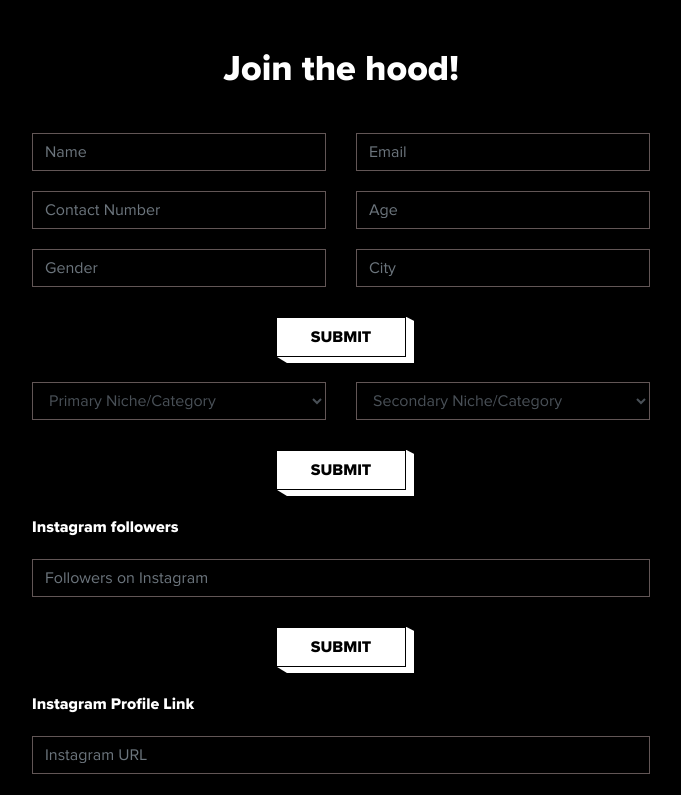
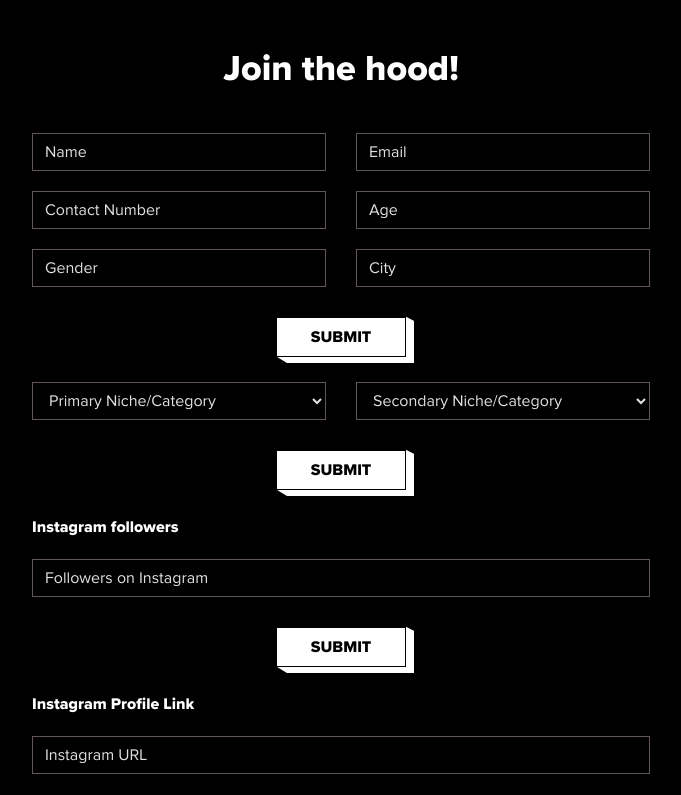
Before and after one commit to bhasink/youthbeat2022, a Next.js app: page /creator in a window 1280 px wide. Shown: the part 4165-4960 px from the top of the page, without its empty margins (299-980 px from the left). Built offline with nearby package versions, Linux system fonts and the light colour scheme; a web font is replaced by a local one.

Commit message:
steps forms creator placeholder color

```diff
--- a/public/themewhite.css
+++ b/public/themewhite.css
@@ -112,6 +112,15 @@
 }
 
 
+.mnformsty .form-control::placeholder,
+.mnformsty select.form-control{
+    color: #e0e0e0;
+}
+
+.mnformsty select.form-control option{
+     color: #000;
+}
+
 /* css */
 
 @media screen and (max-width: 767px) and (min-width: 320px){
```
Also changed, not shown: 1 other file (tests, documents, lock files or other folders).
